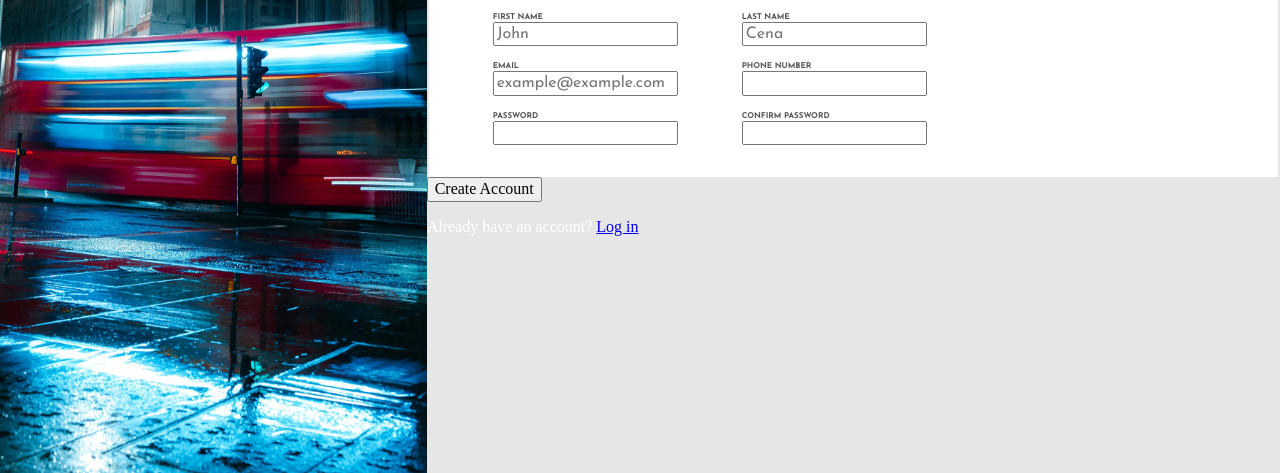
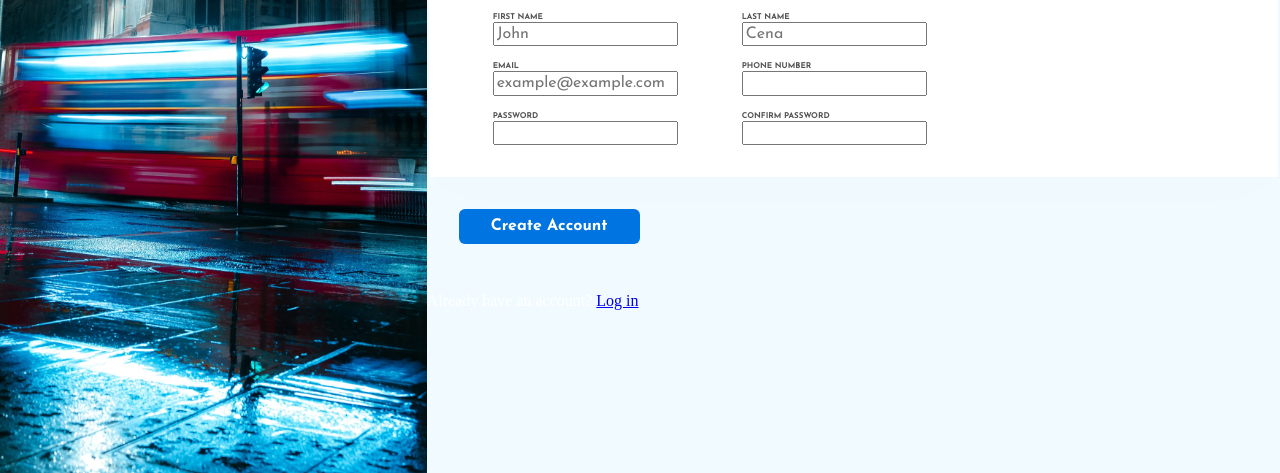
Before and after one commit to siddhart-singh/Sign-up-Form, a plain HTML site: page index.html in a window 1280 px wide. Shown: the part 327-800 px from the top of the page. Drawn offline with Linux system fonts and the light colour scheme.

Commit message:
Complete form section

```diff
--- a/index.html
+++ b/index.html
@@ -56,10 +56,11 @@
                         </div>
                     </div>
                 </fieldset>
-                <button type="submit">Create Account</button>
+                <div class="button"><button type="submit">Create Account</button></div>
+
             </form>
 
-            <p>Already have an account? <a href="#">Log in</a></p>
+            <p class="login_link">Already have an account? <a href="#">Log in</a></p>
         </section>
 
     </body>
--- a/style.css
+++ b/style.css
@@ -32,27 +32,28 @@ body {
   top: 15%;
 }
 
+
+
 .main {
   width: 66.666%;
-  background-color: rgb(230, 230, 230);
-
+  background-color: rgb(240, 250, 255);
 }
 
 .description {
   color: black;
   font-family: "Domine", serif;
   font-size: 1vw;
-  padding: 128px 32px 0px;
+  padding: 96px 32px 32px 32px;
   width: 72ch;
 }
 
 fieldset {
   border: none;
-  padding: 32px 128px 32px 16px;
   color: black;
   font-family: "Josefin Sans", sans-serif;
   background-color: white;
-  padding: 32px 64px 32px 64px;
+  padding: 32px 128px 32px 64px;
+  box-shadow: 0 0.6rem 4.2rem rgb(0,0,0,.01);
 }
 
 .fieldset_text {
@@ -76,10 +77,27 @@ fieldset {
   justify-content: center;
 }
 
-
 .formEl_cover div label {
   text-size-adjust: none;
-  font-size: 8px ;
+  font-size: 8px;
   font-weight: 700;
   color: rgb(83, 83, 83);
 }
+
+.button {
+  padding: 32px;
+}
+
+.button button {
+  padding: 8px 32px;
+  font-family: "Josefin Sans", sans-serif;
+  border: none;
+  background-color: rgb(0, 116, 225);
+
+  border-radius: 6px;
+  color: white;
+  font-weight: bold;
+  cursor: pointer;
+}
+
+.login_link {}
```
